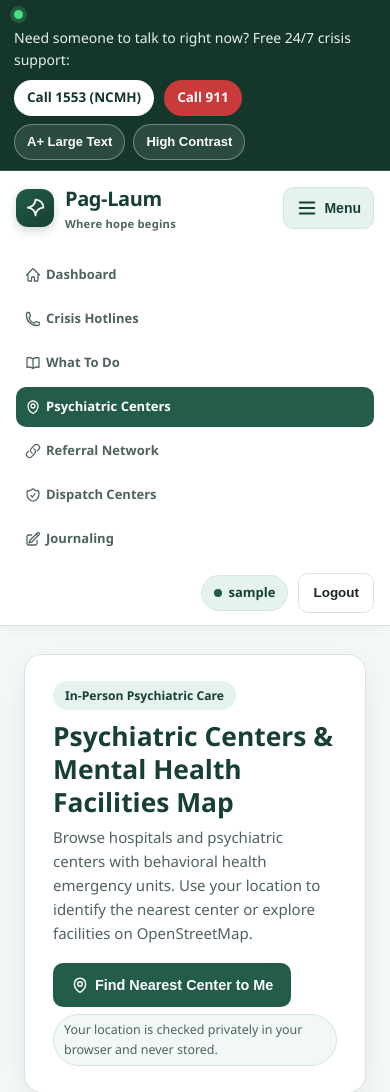
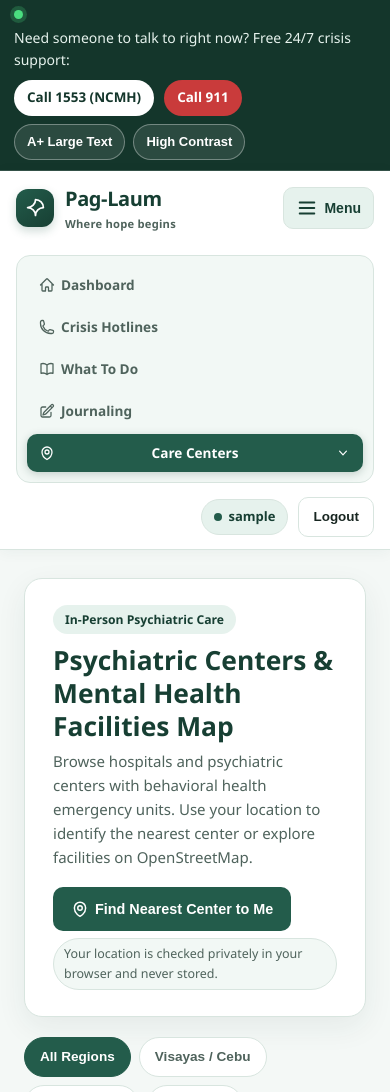
Before and after one commit to Kashkinnn/Pag-Laum, a Django app: page /home/centers/ in a window 390 px wide, after a click on "Menu". Shown: the top 1092 px of the page. Run offline with Django 5.2, Linux system fonts and the light colour scheme; the visitor is signed in with stand-in values (Sample User, id 1).

Commit message:
feat(ui-navbar): arrange navigation bar into recessed pill tray with Care Centers dropdown

```diff
--- a/apps/home/templates/home/home.html
+++ b/apps/home/templates/home/home.html
@@ -56,31 +56,45 @@
                     </svg>
                     <span>What To Do</span>
                 </a>
-                <a href="{{ centers_url }}" class="nav-link {% if active_page == 'centers' %}active{% endif %}">
-                    <svg viewBox="0 0 24 24" fill="none" stroke="currentColor" stroke-width="1.9" aria-hidden="true">
-                        <path stroke-linecap="round" stroke-linejoin="round" d="M15 10.5a3 3 0 11-6 0 3 3 0 016 0z" />
-                        <path stroke-linecap="round" stroke-linejoin="round" d="M19.5 10.5c0 7.142-7.5 11.25-7.5 11.25S4.5 17.642 4.5 10.5a7.5 7.5 0 1115 0z" />
-                    </svg>
-                    <span>Psychiatric Centers</span>
-                </a>
-                <a href="{{ referral_join_url }}" class="nav-link {% if active_page == 'referral_join' %}active{% endif %}">
-                    <svg viewBox="0 0 24 24" fill="none" stroke="currentColor" stroke-width="1.9" aria-hidden="true">
-                        <path stroke-linecap="round" stroke-linejoin="round" d="M13.19 8.688a4.5 4.5 0 011.242 7.244l-4.5 4.5a4.5 4.5 0 01-6.364-6.364l1.757-1.757m13.35-.622l1.757-1.757a4.5 4.5 0 00-6.364-6.364l-4.5 4.5a4.5 4.5 0 001.242 7.244" />
-                    </svg>
-                    <span>Referral Network</span>
-                </a>
-                <a href="{{ dispatch_subquery_url }}" class="nav-link {% if active_page == 'dispatch_subquery' %}active{% endif %}">
-                    <svg viewBox="0 0 24 24" fill="none" stroke="currentColor" stroke-width="1.9" aria-hidden="true">
-                        <path stroke-linecap="round" stroke-linejoin="round" d="M9 12.75L11.25 15 15 9.75m-3-7.036A11.959 11.959 0 013.598 6 11.99 11.99 0 003 9.749c0 5.592 3.824 10.29 9 11.623 5.176-1.332 9-6.03 9-11.622 0-1.31-.21-2.571-.598-3.751h-.152c-3.196 0-6.1-1.248-8.25-3.285z" />
-                    </svg>
-                    <span>Dispatch Centers</span>
-                </a>
                 <a href="{{ journaling_url }}" class="nav-link {% if active_page == 'journaling' %}active{% endif %}">
                     <svg viewBox="0 0 24 24" fill="none" stroke="currentColor" stroke-width="1.9" aria-hidden="true">
                         <path stroke-linecap="round" stroke-linejoin="round" d="M16.862 4.487l1.687-1.688a1.875 1.875 0 112.652 2.652L10.582 16.07a4.5 4.5 0 01-1.897 1.13L6 18l.8-2.685a4.5 4.5 0 011.13-1.897l8.932-8.931zM19.5 7.125L16.862 4.487M18 14v4.75A2.25 2.25 0 0115.75 21H5.25A2.25 2.25 0 013 18.75V8.25A2.25 2.25 0 015.25 6H10" />
                     </svg>
                     <span>Journaling</span>
                 </a>
+
+                <div class="nav-dropdown" id="care-centers-dropdown">
+                    <button
+                        type="button"
+                        class="nav-link nav-dropdown-trigger {% if active_page == 'centers' or active_page == 'referral_join' or active_page == 'dispatch_subquery' %}active{% endif %}"
+                        aria-expanded="false"
+                        aria-haspopup="true"
+                        aria-controls="care-centers-menu"
+                    >
+                        <svg viewBox="0 0 24 24" fill="none" stroke="currentColor" stroke-width="1.9" aria-hidden="true">
+                            <path stroke-linecap="round" stroke-linejoin="round" d="M15 10.5a3 3 0 11-6 0 3 3 0 016 0z" />
+                            <path stroke-linecap="round" stroke-linejoin="round" d="M19.5 10.5c0 7.142-7.5 11.25-7.5 11.25S4.5 17.642 4.5 10.5a7.5 7.5 0 1115 0z" />
+                        </svg>
+                        <span>Care Centers</span>
+                        <svg class="nav-chevron" viewBox="0 0 20 20" fill="currentColor" aria-hidden="true">
+                            <path fill-rule="evenodd" d="M5.23 7.21a.75.75 0 011.06.02L10 11.168l3.71-3.938a.75.75 0 111.08 1.04l-4.25 4.5a.75.75 0 01-1.08 0l-4.25-4.5a.75.75 0 01.02-1.06z" clip-rule="evenodd" />
+                        </svg>
+                    </button>
+                    <div id="care-centers-menu" class="nav-dropdown-menu" role="menu">
+                        <a href="{{ centers_url }}" class="nav-dropdown-item {% if active_page == 'centers' %}active{% endif %}" role="menuitem">
+                            <strong>Psychiatric Centers Map</strong>
+                            <span>Interactive map &amp; nearest facility finder</span>
+                        </a>
+                        <a href="{{ referral_join_url }}" class="nav-dropdown-item {% if active_page == 'referral_join' %}active{% endif %}" role="menuitem">
+                            <strong>Referral Network</strong>
+                            <span>Hotlines connected to receiving hospitals</span>
+                        </a>
+                        <a href="{{ dispatch_subquery_url }}" class="nav-dropdown-item {% if active_page == 'dispatch_subquery' %}active{% endif %}" role="menuitem">
+                            <strong>Dispatch Centers</strong>
+                            <span>Hotline-backed &amp; walk-in emergency facilities</span>
+                        </a>
+                    </div>
+                </div>
             </nav>
 
             <div class="nav-user">
@@ -340,6 +354,29 @@
                 mobileBtn.setAttribute("aria-expanded", String(isOpen));
             });
         }
+
+        const dropdown = document.getElementById("care-centers-dropdown");
+        if (dropdown) {
+            const trigger = dropdown.querySelector(".nav-dropdown-trigger");
+            function closeDropdown() {
+                dropdown.classList.remove("is-open");
+                if (trigger) trigger.setAttribute("aria-expanded", "false");
+            }
+            if (trigger) {
+                trigger.addEventListener("click", function (e) {
+                    e.stopPropagation();
+                    const nextOpen = !dropdown.classList.contains("is-open");
+                    dropdown.classList.toggle("is-open", nextOpen);
+                    trigger.setAttribute("aria-expanded", String(nextOpen));
+                });
+            }
+            document.addEventListener("click", function (e) {
+                if (!dropdown.contains(e.target)) closeDropdown();
+            });
+            document.addEventListener("keydown", function (e) {
+                if (e.key === "Escape") closeDropdown();
+            });
+        }
     })();
 </script>
 {% block home_extra_scripts %}{% endblock %}
--- a/static/css/home.css
+++ b/static/css/home.css
@@ -75,21 +75,24 @@ html[data-contrast="high"] .app-header {
     display: flex;
     align-items: center;
     gap: 4px;
-    flex-wrap: wrap;
+    padding: 4px;
+    border-radius: 14px;
+    background: var(--primary-soft);
+    border: 1px solid var(--border-subtle);
 }
 
 .nav-link {
     display: inline-flex;
     align-items: center;
-    gap: 5px;
-    min-height: 40px;
-    padding: 7px 9px;
+    gap: 6px;
+    min-height: 38px;
+    padding: 7px 12px;
     border-radius: 10px;
     text-decoration: none;
-    font-size: 0.8125rem;
+    font-size: 0.85rem;
     font-weight: 600;
     color: var(--text-muted);
-    transition: background-color 0.15s ease, color 0.15s ease;
+    transition: background-color 0.15s ease, color 0.15s ease, box-shadow 0.15s ease;
     white-space: nowrap;
 }
 
@@ -100,13 +103,89 @@ html[data-contrast="high"] .app-header {
 }
 
 .nav-link:hover {
-    background: var(--primary-light);
+    background: var(--surface);
     color: var(--primary-dark);
 }
 
 .nav-link.active {
     background: var(--primary);
     color: #ffffff;
+    box-shadow: 0 2px 8px rgba(23, 63, 51, 0.22);
+}
+
+/* Care Centers Dropdown */
+.nav-dropdown {
+    position: relative;
+}
+
+.nav-dropdown-trigger {
+    width: auto;
+    margin-top: 0;
+    border: none;
+    background: transparent;
+    cursor: pointer;
+    font-family: inherit;
+}
+
+.nav-chevron {
+    width: 15px;
+    height: 15px;
+    transition: transform 0.18s ease;
+}
+
+.nav-dropdown.is-open .nav-chevron {
+    transform: rotate(180deg);
+}
+
+.nav-dropdown-menu {
+    display: none;
+    position: absolute;
+    top: calc(100% + 10px);
+    right: 0;
+    min-width: 280px;
+    padding: 8px;
+    border-radius: 16px;
+    background: var(--surface);
+    border: 1.5px solid var(--border-subtle);
+    box-shadow: 0 16px 36px rgba(23, 63, 51, 0.14);
+    z-index: 200;
+    flex-direction: column;
+    gap: 4px;
+}
+
+.nav-dropdown.is-open .nav-dropdown-menu {
+    display: flex;
+}
+
+.nav-dropdown-item {
+    display: flex;
+    flex-direction: column;
+    gap: 2px;
+    padding: 10px 12px;
+    border-radius: 10px;
+    text-decoration: none;
+    color: var(--text-main);
+    transition: background-color 0.15s ease;
+}
+
+.nav-dropdown-item strong {
+    font-size: 0.875rem;
+    color: var(--primary-dark);
+}
+
+.nav-dropdown-item span {
+    font-size: 0.76rem;
+    color: var(--text-muted);
+    line-height: 1.35;
+}
+
+.nav-dropdown-item:hover {
+    background: var(--primary-soft);
+}
+
+.nav-dropdown-item.active {
+    background: var(--primary-light);
+    border-left: 3px solid var(--primary);
 }
 
 .nav-user {
@@ -2210,7 +2289,7 @@ html[data-contrast="high"] .app-header {
     }
 }
 
-@media (max-width: 1180px) {
+@media (max-width: 1040px) {
     .nav-mobile-toggle {
         display: inline-flex;
         align-items: center;
@@ -2227,11 +2306,25 @@ html[data-contrast="high"] .app-header {
         width: 100%;
         flex-direction: column;
         align-items: stretch;
-        padding-top: 8px;
+        padding: 10px;
+        margin-top: 8px;
     }
 
     .nav-links.is-open {
         display: flex;
+    }
+
+    .nav-dropdown-trigger {
+        width: 100%;
+        justify-content: space-between;
+    }
+
+    .nav-dropdown-menu {
+        position: static;
+        box-shadow: none;
+        margin-top: 6px;
+        min-width: 0;
+        background: var(--surface);
     }
 
     .nav-user {
```
